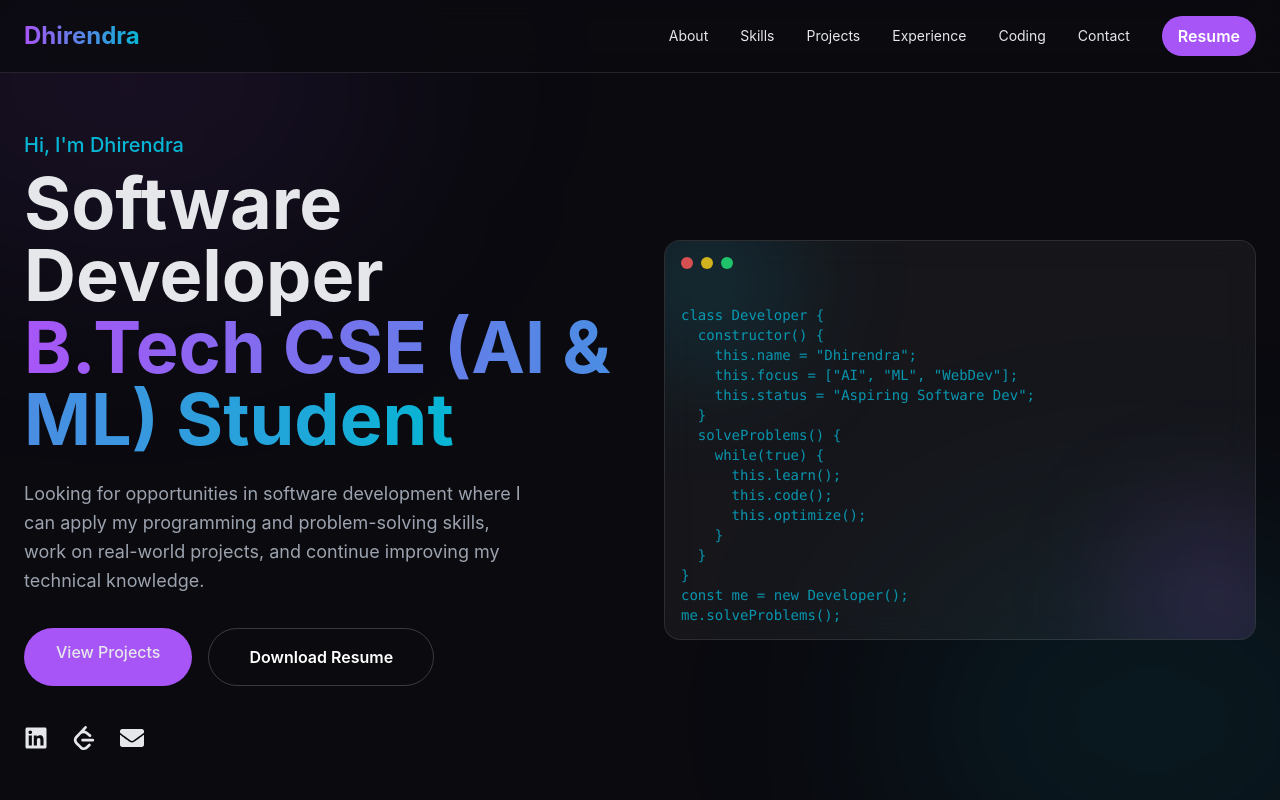
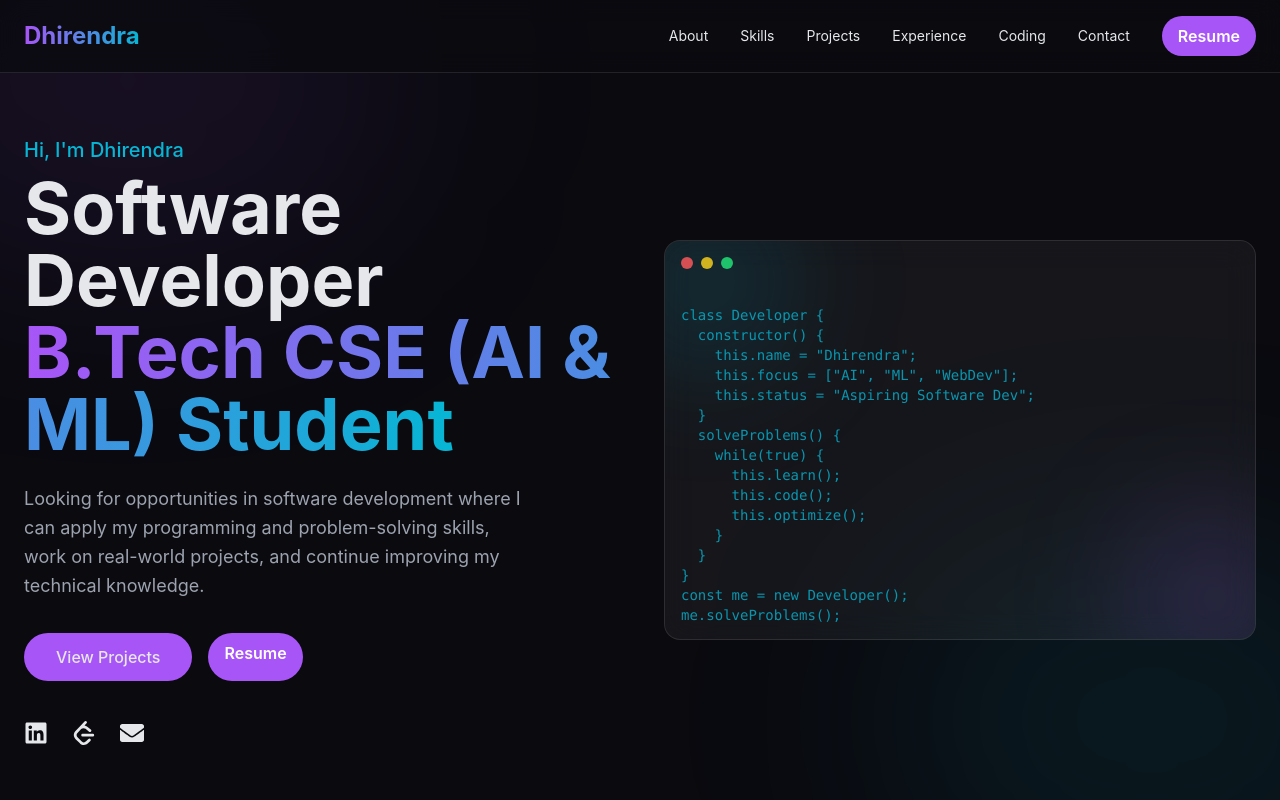
Before and after one commit to dhirendra63/Dhirendra_portfolio, a React (Vite) app: page / in a window 1280 px wide. Shown: the top 800 px of the page. Built offline with nearby package versions, Linux system fonts and the light colour scheme.

Commit message:
Update portfolio

```diff
--- a/src/components/Hero.jsx
+++ b/src/components/Hero.jsx
@@ -25,10 +25,11 @@ const Hero = () => {
                         View Projects
                     </a>
                     <a href="/resume_dhirendra.pdf"
-                        download="Dhirendra_Resume.pdf"
-                        className="px-10 py-4 rounded-full border border-white/20 text-white font-semibold hover:bg-white/10 transition-all duration-300"
-                    >
-                        Download Resume
+                        target="_blank"
+                        rel="noopener noreferrer"
+                        className="px-4 py-2 rounded-full bg-accentPurple text-white font-semibold hover:bg-accentPurple/90 transition-all">
+                        Resume
+                        {/* <FaEye /> */}
                     </a>
                 </div>
 
--- a/src/components/Navbar.jsx
+++ b/src/components/Navbar.jsx
@@ -24,8 +24,7 @@ const Navbar = () => {
                             {link}
                         </a>
                     ))}
-     <a
-  href="/resume_dhirendra.pdf"
+     <a href="/resume_dhirendra.pdf"
   target="_blank"
   rel="noopener noreferrer"
   className="px-4 py-2 rounded-full bg-accentPurple text-white font-semibold hover:bg-accentPurple/90 transition-all">
```
Lines whose indentation alone changed are shown as unchanged.
